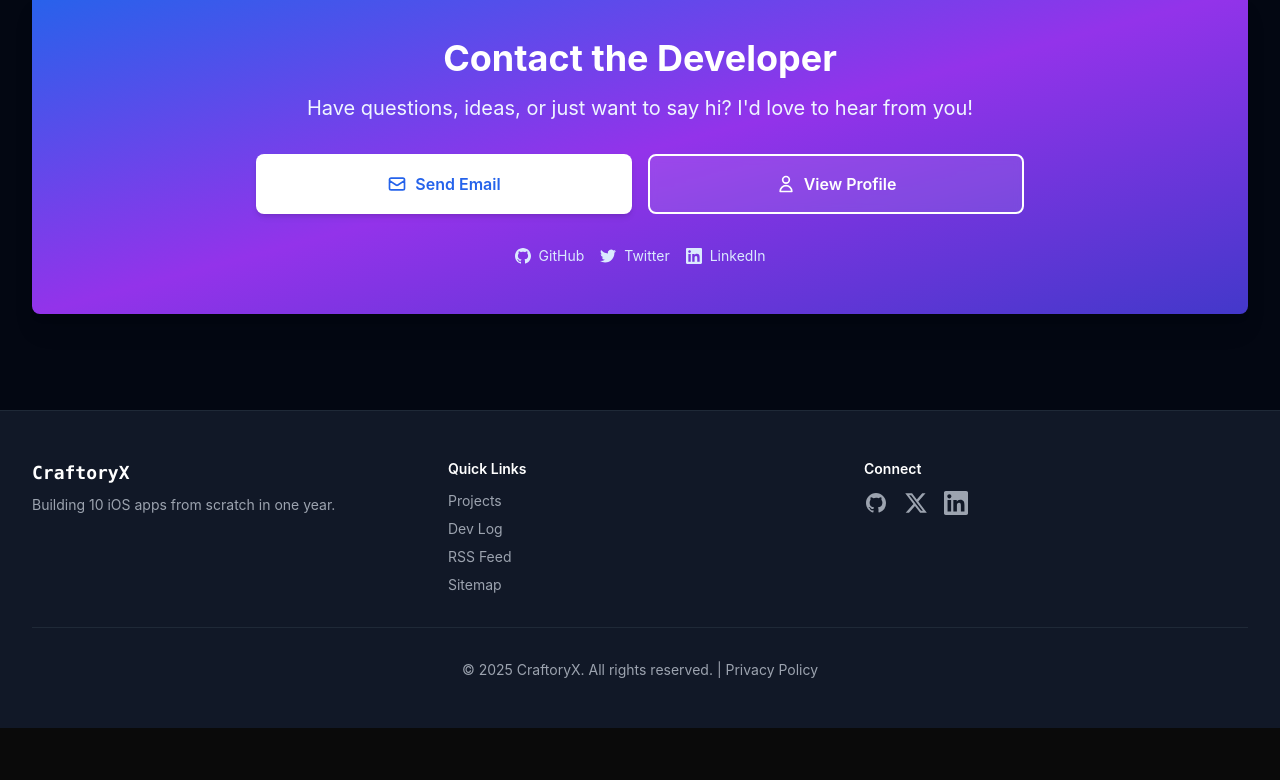
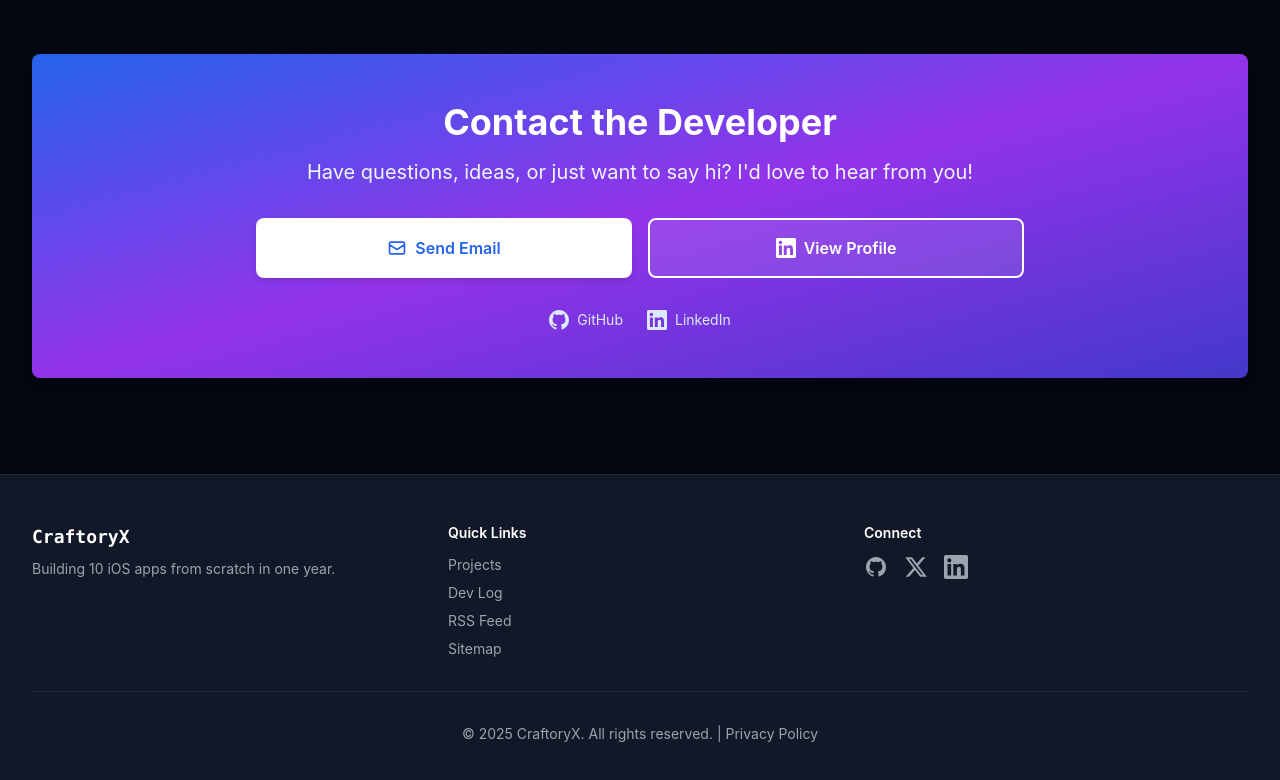
Before and after one commit to owaisazmal/craftoryx, a Next.js app: page /projects in a window 1280 px wide. Shown: the part 2195-2975 px from the top of the page. Before the commit the page ends 2923 px from the top, so only its background shows below. Built offline with nearby package versions, Linux system fonts and the light colour scheme.

Commit message:
Replace image tag with Next.js Image component for profile photo; update LinkedIn links in Contact and Collaborators sections

```diff
--- a/app/page.tsx
+++ b/app/page.tsx
@@ -1,4 +1,5 @@
 import Link from 'next/link';
+import Image from 'next/image';
 import { getFeaturedApps } from '@/data/apps';
 import { apps } from '@/data/apps';
 import AppCard from '@/components/AppCard';
@@ -293,15 +294,14 @@
           <div className="bg-white dark:bg-gray-900 rounded-lg p-6 sm:p-8 border border-gray-200 dark:border-gray-800">
             {/* Profile Section */}
             <div className="flex flex-col md:flex-row items-center md:items-start gap-6 mb-8">
-              <img
-  src="https://media.licdn.com/dms/image/v2/D5603AQFNn4szZ9DOvQ/profile-displayphoto-shrink_800_800/B56ZcgOyXIHEAc-/0/1748592438322?e=1763596800&v=beta&t=2EB4kuEz4OzTMwy8kvMtaz2kvvslg1EF1ljhPv2fIlk"
-  alt="Owais Khan"
-  className="w-32 h-32 sm:w-40 sm:h-40 rounded-full object-cover border-4 border-gray-200 dark:border-gray-700"
-/>
-              <div className="flex-shrink-0">
-                <p className="text-center text-xs text-gray-500 dark:text-gray-400 mt-2">
-
-                </p>
+              <div className="relative w-32 h-32 sm:w-40 sm:h-40 flex-shrink-0">
+                <Image
+                  src="https://media.licdn.com/dms/image/v2/D5603AQFNn4szZ9DOvQ/profile-displayphoto-shrink_800_800/B56ZcgOyXIHEAc-/0/1748592438322?e=1763596800&v=beta&t=2EB4kuEz4OzTMwy8kvMtaz2kvvslg1EF1ljhPv2fIlk"
+                  alt="Owais Khan"
+                  width={160}
+                  height={160}
+                  className="rounded-full object-cover border-4 border-gray-200 dark:border-gray-700"
+                />
               </div>
 
               {/* Profile Info */}
--- a/app/projects/page.tsx
+++ b/app/projects/page.tsx
@@ -225,7 +225,7 @@
           Contact the Developer
         </h2>
         <p className="text-lg sm:text-xl text-blue-50 mb-8">
-          Have questions, ideas, or just want to say hi? I'd love to hear from you!
+          Have questions, ideas, or just want to say hi? I&apos;d love to hear from you!
         </p>
 
         <div className="grid grid-cols-1 sm:grid-cols-2 gap-4 mb-8">
@@ -239,36 +239,42 @@
             Send Email
           </a>
 
-          <Link
-            href="/#about-the-developer"
+          <a
+            href="https://www.linkedin.com/in/owais-khan-266492222/"
+            target="_blank"
+            rel="noopener noreferrer"
             className="bg-white/10 backdrop-blur-sm border-2 border-white text-white px-6 py-4 rounded-lg font-semibold hover:bg-white/20 transition-colors flex items-center justify-center gap-2"
           >
-            <svg className="w-5 h-5" fill="none" stroke="currentColor" viewBox="0 0 24 24">
-              <path strokeLinecap="round" strokeLinejoin="round" strokeWidth={2} d="M16 7a4 4 0 11-8 0 4 4 0 018 0zM12 14a7 7 0 00-7 7h14a7 7 0 00-7-7z" />
+            <svg className="w-5 h-5" fill="currentColor" viewBox="0 0 24 24">
+              <path d="M20.447 20.452h-3.554v-5.569c0-1.328-.027-3.037-1.852-3.037-1.853 0-2.136 1.445-2.136 2.939v5.667H9.351V9h3.414v1.561h.046c.477-.9 1.637-1.85 3.37-1.85 3.601 0 4.267 2.37 4.267 5.455v6.286zM5.337 7.433c-1.144 0-2.063-.926-2.063-2.065 0-1.138.92-2.063 2.063-2.063 1.14 0 2.064.925 2.064 2.063 0 1.139-.925 2.065-2.064 2.065zm1.782 13.019H3.555V9h3.564v11.452zM22.225 0H1.771C.792 0 0 .774 0 1.729v20.542C0 23.227.792 24 1.771 24h20.451C23.2 24 24 23.227 24 22.271V1.729C24 .774 23.2 0 22.222 0h.003z"/>
             </svg>
             View Profile
-          </Link>
+          </a>
         </div>
 
-        <div className="flex flex-wrap justify-center gap-4 text-sm text-blue-100">
-          <div className="flex items-center gap-2">
-            <svg className="w-4 h-4" fill="currentColor" viewBox="0 0 24 24">
+        <div className="flex flex-wrap justify-center gap-6 text-sm text-blue-100">
+          <a
+            href="https://github.com/owaisazmal"
+            target="_blank"
+            rel="noopener noreferrer"
+            className="flex items-center gap-2 hover:text-white transition-colors"
+          >
+            <svg className="w-5 h-5" fill="currentColor" viewBox="0 0 24 24">
               <path d="M12 0c-6.626 0-12 5.373-12 12 0 5.302 3.438 9.8 8.207 11.387.599.111.793-.261.793-.577v-2.234c-3.338.726-4.033-1.416-4.033-1.416-.546-1.387-1.333-1.756-1.333-1.756-1.089-.745.083-.729.083-.729 1.205.084 1.839 1.237 1.839 1.237 1.07 1.834 2.807 1.304 3.492.997.107-.775.418-1.305.762-1.604-2.665-.305-5.467-1.334-5.467-5.931 0-1.311.469-2.381 1.236-3.221-.124-.303-.535-1.524.117-3.176 0 0 1.008-.322 3.301 1.23.957-.266 1.983-.399 3.003-.404 1.02.005 2.047.138 3.006.404 2.291-1.552 3.297-1.23 3.297-1.23.653 1.653.242 2.874.118 3.176.77.84 1.235 1.911 1.235 3.221 0 4.609-2.807 5.624-5.479 5.921.43.372.823 1.102.823 2.222v3.293c0 .319.192.694.801.576 4.765-1.589 8.199-6.086 8.199-11.386 0-6.627-5.373-12-12-12z"/>
             </svg>
             GitHub
-          </div>
-          <div className="flex items-center gap-2">
-            <svg className="w-4 h-4" fill="currentColor" viewBox="0 0 24 24">
-              <path d="M23.953 4.57a10 10 0 01-2.825.775 4.958 4.958 0 002.163-2.723c-.951.555-2.005.959-3.127 1.184a4.92 4.92 0 00-8.384 4.482C7.69 8.095 4.067 6.13 1.64 3.162a4.822 4.822 0 00-.666 2.475c0 1.71.87 3.213 2.188 4.096a4.904 4.904 0 01-2.228-.616v.06a4.923 4.923 0 003.946 4.827 4.996 4.996 0 01-2.212.085 4.936 4.936 0 004.604 3.417 9.867 9.867 0 01-6.102 2.105c-.39 0-.779-.023-1.17-.067a13.995 13.995 0 007.557 2.209c9.053 0 13.998-7.496 13.998-13.985 0-.21 0-.42-.015-.63A9.935 9.935 0 0024 4.59z"/>
-            </svg>
-            Twitter
-          </div>
-          <div className="flex items-center gap-2">
-            <svg className="w-4 h-4" fill="currentColor" viewBox="0 0 24 24">
+          </a>
+          <a
+            href="https://www.linkedin.com/in/owais-khan-266492222/"
+            target="_blank"
+            rel="noopener noreferrer"
+            className="flex items-center gap-2 hover:text-white transition-colors"
+          >
+            <svg className="w-5 h-5" fill="currentColor" viewBox="0 0 24 24">
               <path d="M20.447 20.452h-3.554v-5.569c0-1.328-.027-3.037-1.852-3.037-1.853 0-2.136 1.445-2.136 2.939v5.667H9.351V9h3.414v1.561h.046c.477-.9 1.637-1.85 3.37-1.85 3.601 0 4.267 2.37 4.267 5.455v6.286zM5.337 7.433c-1.144 0-2.063-.926-2.063-2.065 0-1.138.92-2.063 2.063-2.063 1.14 0 2.064.925 2.064 2.063 0 1.139-.925 2.065-2.064 2.065zm1.782 13.019H3.555V9h3.564v11.452zM22.225 0H1.771C.792 0 0 .774 0 1.729v20.542C0 23.227.792 24 1.771 24h20.451C23.2 24 24 23.227 24 22.271V1.729C24 .774 23.2 0 22.222 0h.003z"/>
             </svg>
             LinkedIn
-          </div>
+          </a>
         </div>
       </div>
     </section>
@@ -356,6 +362,9 @@
           </div>
         )}
 
+        {/* Spacer */}
+        <div className="mt-16" />
+
         {/* Contact Developer Section */}
         <ContactDeveloperSection />
       </div>
--- a/data/collaborators.ts
+++ b/data/collaborators.ts
@@ -14,7 +14,7 @@
     initials: 'OK',
     color: 'from-blue-500 to-purple-600',
     imageUrl: 'https://media.licdn.com/dms/image/v2/D5603AQFNn4szZ9DOvQ/profile-displayphoto-shrink_800_800/B56ZcgOyXIHEAc-/0/1748592438322?e=1763596800&v=beta&t=2EB4kuEz4OzTMwy8kvMtaz2kvvslg1EF1ljhPv2fIlk',
-    link: '/#about-the-developer',
+    link: 'https://www.linkedin.com/in/owais-khan-266492222/',
   },
   {
     id: 2,
```
